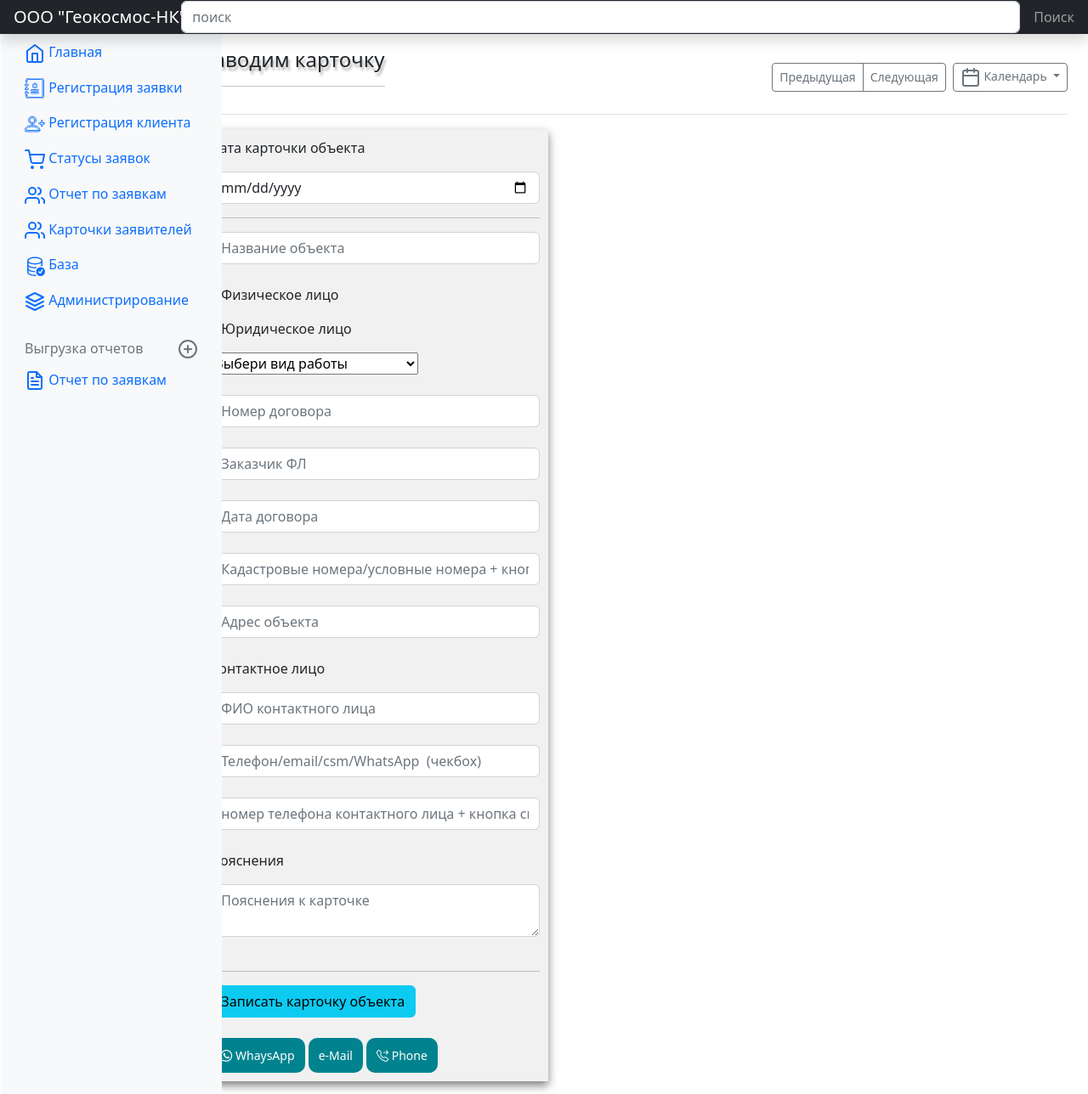
After one commit to dazimir/CRM, a Django app: page /Input_new_task in a window 1280 px wide. The commit adds this page. Shown: the whole page at 85% size. Run offline with Django 4.2, Linux system fonts and the light colour scheme; some libraries are stand-ins or nearby versions.

Commit message:
На работе

```diff
--- a/home/main/models.py
+++ b/home/main/models.py
@@ -35,7 +35,7 @@ class Card(models.Model):
         return n
 
     def get_absolute_url(self):
-        return f'/{self.id}'
+        return self.id
 
     class Meta:
         verbose_name = 'Карточка заявителя'
--- a/home/main/templates/main/base.html
+++ b/home/main/templates/main/base.html
@@ -53,6 +53,21 @@
         text-shadow: 2px 4px 3px rgba(0,0,0,0.3);
         }
 
+.btn1 {
+  background-color: #00838f; /* Синий фон */
+  border: none; /* Удалить границы */
+  color: white; /* Белый текст */
+  padding: 10px 12px; /* Немного отступов */
+  font-size: 14px; /* Установите размер шрифта */
+  cursor: pointer; /* Указатель мыши при наведении */
+  border-radius: 10px 10px 10px 10px
+}
+
+/* Более темный фон при наведении курсора мыши */
+.btn1:hover {
+  background-color: RoyalBlue;
+}
+
 </style>
 
 
@@ -73,13 +88,25 @@
           </li>
 
           <li class="nav-item">
+            <a class="nav-link" href="{% url 'input_new_task' %}">
+              <svg xmlns="http://www.w3.org/2000/svg" width="24" height="24" viewBox="0 0 16 16" fill="none" stroke="currentColor" stroke-width="0.6" stroke-linecap="round" stroke-linejoin="round"
+                   class="bi bi-journal-medical"
+                   aria-hidden="true">
+                <path fill-rule="evenodd" d="M8 4a.5.5 0 0 1 .5.5v.634l.549-.317a.5.5 0 1 1 .5.866L9 6l.549.317a.5.5 0 1 1-.5.866L8.5 6.866V7.5a.5.5 0 0 1-1 0v-.634l-.549.317a.5.5 0 1 1-.5-.866L7 6l-.549-.317a.5.5 0 0 1 .5-.866l.549.317V4.5A.5.5 0 0 1 8 4zM5 9.5a.5.5 0 0 1 .5-.5h5a.5.5 0 0 1 0 1h-5a.5.5 0 0 1-.5-.5zm0 2a.5.5 0 0 1 .5-.5h5a.5.5 0 0 1 0 1h-5a.5.5 0 0 1-.5-.5z"/>
+                <path d="M3 0h10a2 2 0 0 1 2 2v12a2 2 0 0 1-2 2H3a2 2 0 0 1-2-2v-1h1v1a1 1 0 0 0 1 1h10a1 1 0 0 0 1-1V2a1 1 0 0 0-1-1H3a1 1 0 0 0-1 1v1H1V2a2 2 0 0 1 2-2z"/>
+                <path d="M1 5v-.5a.5.5 0 0 1 1 0V5h.5a.5.5 0 0 1 0 1h-2a.5.5 0 0 1 0-1H1zm0 3v-.5a.5.5 0 0 1 1 0V8h.5a.5.5 0 0 1 0 1h-2a.5.5 0 0 1 0-1H1zm0 3v-.5a.5.5 0 0 1 1 0v.5h.5a.5.5 0 0 1 0 1h-2a.5.5 0 0 1 0-1H1z"/></svg>
+              Регистрация заявки
+            </a>
+          </li>
+
+          <li class="nav-item">
             <a class="nav-link" href="{% url 'input_task' %}">
-              <svg xmlns="http://www.w3.org/2000/svg" width="24" height="24" viewBox="0 0 24 24" fill="none" stroke="currentColor" stroke-width="2" stroke-linecap="round" stroke-linejoin="round"
-                   class="feather feather-file"
+              <svg xmlns="http://www.w3.org/2000/svg" width="24" height="24" viewBox="0 0 16 16" fill="none" stroke="currentColor" stroke-width="0.6" stroke-linecap="round" stroke-linejoin="round"
+                   class="bi bi-person-plus"
                    aria-hidden="true">
-                <path d="M13 2H6a2 2 0 0 0-2 2v16a2 2 0 0 0 2 2h12a2 2 0 0 0 2-2V9z"></path>
-                <polyline points="13 2 13 9 20 9"></polyline></svg>
-              Прием заявок
+                <path d="M6 8a3 3 0 1 0 0-6 3 3 0 0 0 0 6zm2-3a2 2 0 1 1-4 0 2 2 0 0 1 4 0zm4 8c0 1-1 1-1 1H1s-1 0-1-1 1-4 6-4 6 3 6 4zm-1-.004c-.001-.246-.154-.986-.832-1.664C9.516 10.68 8.289 10 6 10c-2.29 0-3.516.68-4.168 1.332-.678.678-.83 1.418-.832 1.664h10z"/>
+                <path fill-rule="evenodd" d="M13.5 5a.5.5 0 0 1 .5.5V7h1.5a.5.5 0 0 1 0 1H14v1.5a.5.5 0 0 1-1 0V8h-1.5a.5.5 0 0 1 0-1H13V5.5a.5.5 0 0 1 .5-.5z"/></svg>
+              Регистрация клиента
             </a>
           </li>
 
--- /dev/null
+++ b/home/main/templates/main/input_new_task.html
@@ -0,0 +1,71 @@
+{% extends 'main/base.html' %}
+
+{% block title %}
+CRM "ГК-НК"
+{% endblock %}
+
+{% block content_name %}
+        <div>
+            {% if temp %}
+                <h2>Регистрация карточки объекта</h2>
+                <h4>Новая карточка объекта</h4>
+            {% else %}
+                 <h4>Заводим карточку</h4>
+            {% endif %}
+            <hr>
+        </div>
+{% endblock %}
+
+
+{% block content2 %}
+<div class="boxShadow8 line_block">
+    <form method="post">
+        <p>Дата карточки объекта</p>
+        <input type='date' class="form-control" name="last_name" placeholder="Дата карточки объекта" type='date'><hr>
+        <input class="form-control" name="last_name" placeholder="Название объекта"><br>
+
+        <p><input name="dzen" type="radio" value="nedzen">Физическое лицо</p>
+        <p><input name="dzen" type="radio" value="dzen">Юридическое лицо</p>
+
+        <select id="selectvalue">
+        <option> <p style="color:#0000FF">Выбери вид работы</p></option>
+        <option>Образование ЗУ (гос.)</option>
+        <option>Образование чзу (гос.)</option>
+        <option>Раздел ЗУ (гос.)</option>
+        <option>Раздел ЗУ (собст.)</option>
+        <option>Перераспределение с гос.</option>
+        <option>Перераспределение с собст.</option>
+        <option>Уточнение гос.</option>
+        <option>Уточнение собст.</option>
+        <option>Исправление РО гос.</option>
+        <option>Исправление РО собст.</option>
+        <option>ОКС1</option>
+        <option>ОКС2</option>
+        <option>ОКС3</option>
+        </select>
+        <br>
+        <br>
+
+        <input class="form-control" name="last_name" placeholder="Номер договора"><br>
+        <input class="form-control" name="last_name" placeholder="Заказчик ФЛ"><br>
+        <input type="data" class="form-control" name="last_name" placeholder="Дата договора"><br>
+        <input class="form-control" name="last_name" placeholder="Кадастровые номера/условные номера + кнопка ППК"><br>
+        <input class="form-control" name="last_name" placeholder="Адрес объекта"><br>
+        <p>Контактное лицо</p>
+        <input class="form-control" name="last_name" placeholder="ФИО контактного лица"><br>
+        <input class="form-control" name="last_name" placeholder="Телефон/email/csm/WhatsApp  (чекбох)"><br>
+        <input class="form-control" name="last_name" placeholder="номер телефона контактного лица + кнопка связи"><br>
+        <p>Пояснения</p>
+        <textarea class="form-control" name="last_name" placeholder="Пояснения к карточке"></textarea><br>
+        <hr>
+
+        <button href="{% url 'customer_card' %}" type="post" class="btn btn-info">Записать карточку объекта</button><br>
+        <br>
+        <button class="btn1"><i class="bi bi-whatsapp"></i> WhaysApp</button>
+        <button class="btn1"><i class="bi bi-envelope-at"></i> e-Mail</button>
+        <button class="btn1"><i class="bi bi-telephone-forward"></i> Phone</button>
+
+        <span>{{ error }}</span>
+    </form>
+</div>
+{% endblock %}
--- a/home/main/urls.py
+++ b/home/main/urls.py
@@ -10,6 +10,7 @@ urlpatterns = [
     path('Otchet_po_zayavkam', views.report_task, name='report_task'),
     path('Status_zayavok', views.status_task, name='status_task'),
     path('Customer_card', views.customer_card, name='customer_card'),
+    path('Input_new_task', views.input_new_task, name='input_new_task'),
     path('<int:pk>/card-delete', views.CardsDeleteView.as_view(), name='card-delete'),
     path('<int:pk>/card-update', views.CardsUpdateView.as_view(), name='card-update'),
 
--- a/home/main/views.py
+++ b/home/main/views.py
@@ -45,6 +45,9 @@ def report_task(request):
     return render(request, 'main/report_task.html')
 
 
+def input_new_task(request):
+    return render(request, 'main/input_new_task.html')
+
 def status_task(request):
     tasks = Task.objects.order_by('-id')
     return render(request, 'main/status_task.html', {'title': 'Отчет', 'tasks': tasks})
```
Also changed, not shown: home/main/migrations/__init__.py (deleted).
